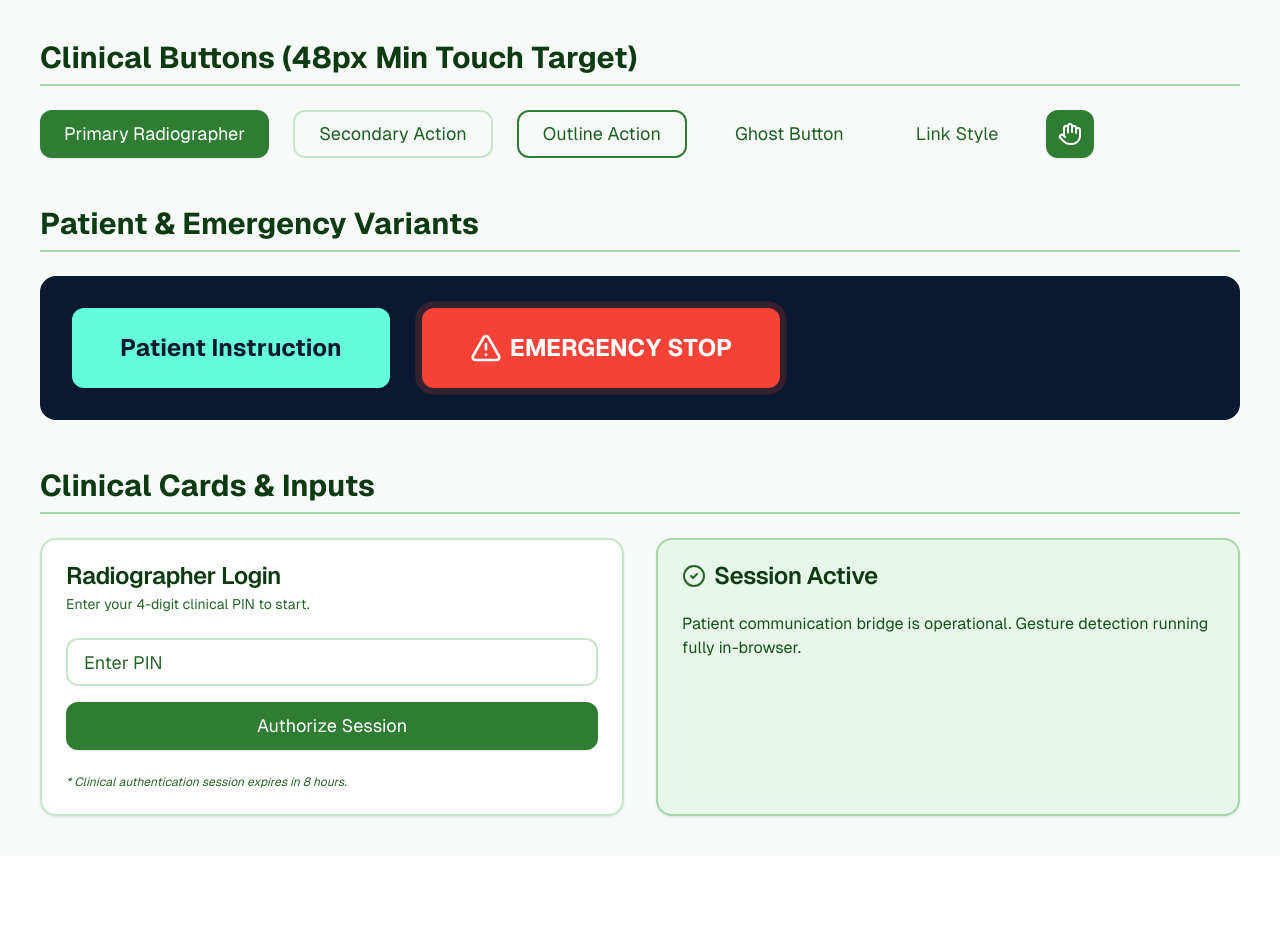
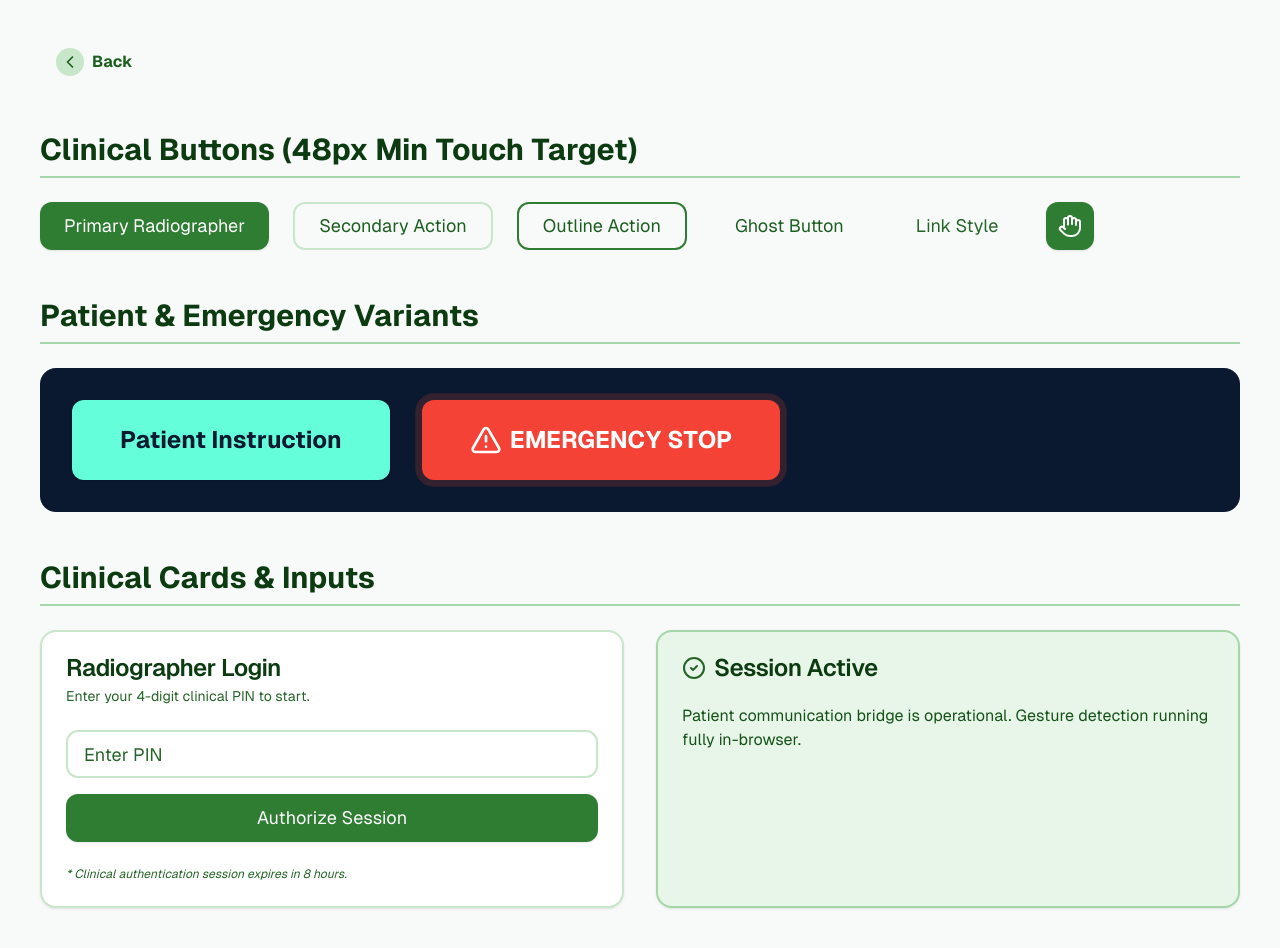
Before and after one commit to tinoe0404/hand-talk, a Next.js app: page /en/dashboard/lab in a window 1280 px wide. Before the commit the page ends 856 px from the top, so only its background shows below. Built offline with nearby package versions, Linux system fonts and the light colour scheme.

Commit message:
feat: Add radiographer dashboard pages for new session creation, a UI component lab, session details, and a reusable back button.

```diff
--- a/src/app/[locale]/(radiographer)/dashboard/history/page.tsx
+++ b/src/app/[locale]/(radiographer)/dashboard/history/page.tsx
@@ -19,6 +19,7 @@ import { Badge } from "@/components/ui/badge";
 import { format } from "date-fns";
 import { ClipboardCheck } from "lucide-react";
 import { Link } from "@/navigation";
+import { BackButton } from "@/components/dashboard/back-button";
 
 export default async function HistoryPage() {
     const t = await getTranslations("History");
@@ -34,6 +35,10 @@ export default async function HistoryPage() {
 
     return (
         <div className="space-y-6 md:space-y-8 animate-in fade-in slide-in-from-bottom-4 duration-500">
+            <div className="flex justify-start">
+                <BackButton />
+            </div>
+
             <div className="flex flex-col gap-1 md:gap-2">
                 <h1 className="text-3xl md:text-4xl font-extrabold text-medical-green-900 tracking-tight">
                     {t('title')}
--- a/src/app/[locale]/(radiographer)/dashboard/lab/page.tsx
+++ b/src/app/[locale]/(radiographer)/dashboard/lab/page.tsx
@@ -2,6 +2,7 @@ import { Button } from "@/components/ui/button";
 import { Card, CardHeader, CardTitle, CardContent, CardDescription, CardFooter } from "@/components/ui/card";
 import { Input } from "@/components/ui/input";
 import { Hand, AlertTriangle, CheckCircle2 } from "lucide-react";
+import { BackButton } from "@/components/dashboard/back-button";
 
 /**
  * Component Lab
@@ -11,6 +12,8 @@ import { Hand, AlertTriangle, CheckCircle2 } from "lucide-react";
 export default function ComponentLab() {
     return (
         <div className="min-h-screen bg-clinical-offwhite p-10 space-y-12">
+            <BackButton />
+
             <section className="space-y-6">
                 <h2 className="text-3xl font-bold text-medical-green-900 border-b-2 border-medical-green-200 pb-2">
                     Clinical Buttons (48px Min Touch Target)
--- a/src/app/[locale]/(radiographer)/dashboard/session/new/page.tsx
+++ b/src/app/[locale]/(radiographer)/dashboard/session/new/page.tsx
@@ -10,6 +10,7 @@ import { ShieldAlert, Loader2, Sparkles, ClipboardList } from "lucide-react";
 import { useState, useEffect } from "react";
 import { useRouter } from "@/navigation";
 import { useSessionStore } from "@/store/useSessionStore";
+import { BackButton } from "@/components/dashboard/back-button";
 
 function SubmitButton() {
     const { pending } = useFormStatus();
@@ -77,6 +78,10 @@ export default function SessionSetupPage() {
 
     return (
         <div className="max-w-2xl mx-auto space-y-8 animate-in fade-in slide-in-from-bottom-4 duration-500 pb-20">
+            <div className="flex justify-start">
+                <BackButton />
+            </div>
+
             <div className="flex flex-col gap-2">
                 <h1 className="text-4xl font-extrabold text-medical-green-900 tracking-tight">
                     {t('title')}
--- a/src/app/[locale]/(radiographer)/sessions/[id]/page.tsx
+++ b/src/app/[locale]/(radiographer)/sessions/[id]/page.tsx
@@ -1,8 +1,7 @@
 import { prisma } from "@/lib/prisma";
 import { notFound } from "next/navigation";
 import { SessionAuditViewer } from "@/components/dashboard/session-audit-viewer";
-import { ChevronLeft } from "lucide-react";
-import { Link } from "@/navigation";
+import { BackButton } from "@/components/dashboard/back-button";
 
 interface SessionDetailsPageProps {
     params: {
@@ -40,12 +39,7 @@ export default async function SessionDetailsPage({ params }: SessionDetailsPageP
         <div className="container mx-auto py-12 px-6 space-y-8">
             <div className="flex items-center justify-between">
                 <div className="flex items-center gap-4">
-                    <Link
-                        href="/dashboard"
-                        className="p-3 bg-zinc-100 rounded-full hover:bg-medical-green-100 hover:text-medical-green-700 transition-colors"
-                    >
-                        <ChevronLeft className="w-6 h-6" />
-                    </Link>
+                    <BackButton />
                     <div>
                         <h1 className="text-3xl font-black text-zinc-900 uppercase tracking-tight">
                             Clinical Session Audit
--- /dev/null
+++ b/src/components/dashboard/back-button.tsx
@@ -0,0 +1,33 @@
+import { ChevronLeft } from "lucide-react";
+import { Link } from "@/navigation";
+import { cn } from "@/lib/utils";
+import { useTranslations } from "next-intl";
+
+interface BackButtonProps {
+    href?: string;
+    label?: string;
+    className?: string;
+}
+
+export function BackButton({
+    href = "/dashboard",
+    label,
+    className
+}: BackButtonProps) {
+    const t = useTranslations("Common");
+
+    return (
+        <Link
+            href={href}
+            className={cn(
+                "inline-flex items-center gap-2 px-4 py-2 rounded-lg text-medical-green-700 font-bold hover:bg-medical-green-50 transition-colors group",
+                className
+            )}
+        >
+            <div className="p-1 rounded-full bg-medical-green-100 group-hover:bg-medical-green-200 transition-colors">
+                <ChevronLeft className="w-5 h-5" />
+            </div>
+            <span>{label || t("back")}</span>
+        </Link>
+    );
+}
```
Also changed, not shown: public/sw.js.
